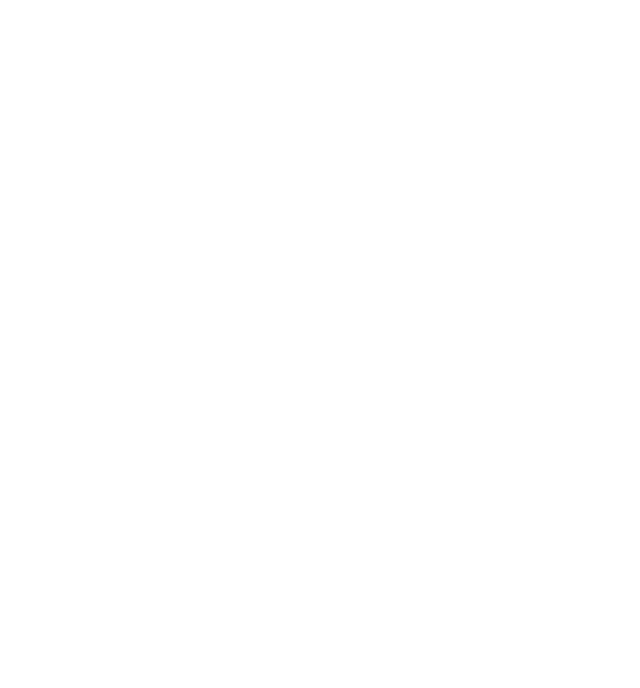
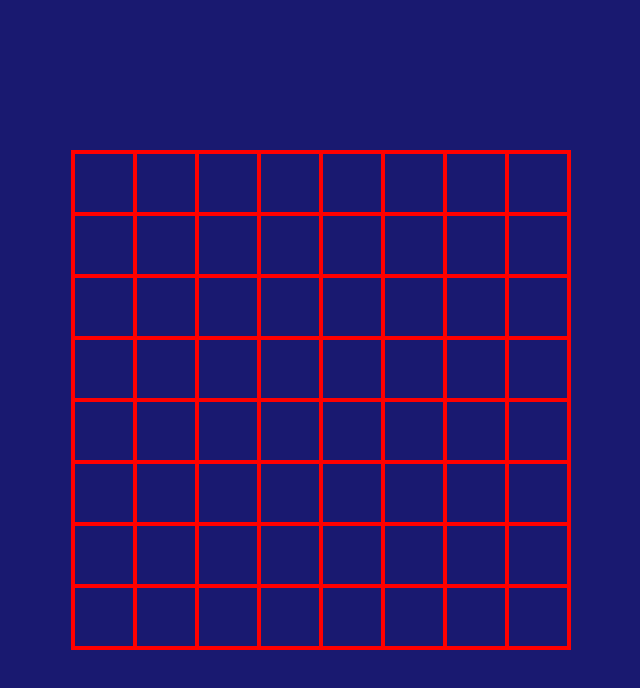
Before and after one commit to RiccardoBeca/js-campominato-grid, a plain HTML site: page index.html in a window 1280 px wide. Shown: the whole page, without its empty margins (319-959 px from the left). Drawn offline with Linux system fonts and the light colour scheme.

Commit message:
gride html done

```diff
--- a/index.html
+++ b/index.html
@@ -5,10 +5,81 @@
   <meta http-equiv="X-UA-Compatible" content="IE=edge">
   <meta name="viewport" content="width=device-width, initial-scale=1.0">
   <title>js-campominato-grid</title>
+  <link rel="stylesheet" href="style.css">
 </head>
 <body>
 
+<div class="wrapper">
+  <div class="container debug">
+  <div class="square100 debug"></div>
+  <div class="square100 debug"></div>
+  <div class="square100 debug"></div>
+  <div class="square100 debug"></div>
+  <div class="square100 debug"></div>
+  <div class="square100 debug"></div>
+  <div class="square100 debug"></div>
+  <div class="square100 debug"></div>
+  <div class="square100 debug"></div>
+  <div class="square100 debug"></div>
+  <div class="square100 debug"></div>
+  <div class="square100 debug"></div>
+  <div class="square100 debug"></div>
+  <div class="square100 debug"></div>
+  <div class="square100 debug"></div>
+  <div class="square100 debug"></div>
+  <div class="square100 debug"></div>
+  <div class="square100 debug"></div>
+  <div class="square100 debug"></div>
+  <div class="square100 debug"></div>
+  <div class="square100 debug"></div>
+  <div class="square100 debug"></div>
+  <div class="square100 debug"></div>
+  <div class="square100 debug"></div>
+  <div class="square100 debug"></div>
+  <div class="square100 debug"></div>
+  <div class="square100 debug"></div>
+  <div class="square100 debug"></div>
+  <div class="square100 debug"></div>
+  <div class="square100 debug"></div>
+  <div class="square100 debug"></div>
+  <div class="square100 debug"></div>
+  <div class="square100 debug"></div>
+  <div class="square100 debug"></div>
+  <div class="square100 debug"></div>
+  <div class="square100 debug"></div>
+  <div class="square100 debug"></div>
+  <div class="square100 debug"></div>
+  <div class="square100 debug"></div>
+  <div class="square100 debug"></div>
+  <div class="square100 debug"></div>
+  <div class="square100 debug"></div>
+  <div class="square100 debug"></div>
+  <div class="square100 debug"></div>
+  <div class="square100 debug"></div>
+  <div class="square100 debug"></div>
+  <div class="square100 debug"></div>
+  <div class="square100 debug"></div>
+  <div class="square100 debug"></div>
+  <div class="square100 debug"></div>
+  <div class="square100 debug"></div>
+  <div class="square100 debug"></div>
+  <div class="square100 debug"></div>
+  <div class="square100 debug"></div>
+  <div class="square100 debug"></div>
+  <div class="square100 debug"></div>
+  <div class="square100 debug"></div>
+  <div class="square100 debug"></div>
+  <div class="square100 debug"></div>
+  <div class="square100 debug"></div>
+  <div class="square100 debug"></div>
+  <div class="square100 debug"></div>
+  <div class="square100 debug"></div>
+  <div class="square100 debug"></div>
 
+
+
+  </div>
+</div>
 
 
 
--- a/style.css
+++ b/style.css
@@ -7,3 +7,29 @@
 body {
   font-family: 'Trebuchet MS', 'Lucida Sans Unicode', 'Lucida Grande', 'Lucida Sans', Arial, sans-serif;
 }
+
+.debug {
+  border: 2px solid red;
+  background-color: rgba(red, red, red, 0.3);
+}
+.wrapper {
+ display: flex;
+ justify-content: center;
+ align-items: center;
+ background-color:#191970;
+ height: 100vh;
+}
+
+
+.container {
+  display: flex;
+  flex-wrap: wrap;
+  align-content: flex-start;
+  width: 500px;
+  height: 500px;
+}
+
+.square100 {
+  width: calc(100% / 8);
+  height: calc(100% / 8);
+}
```
